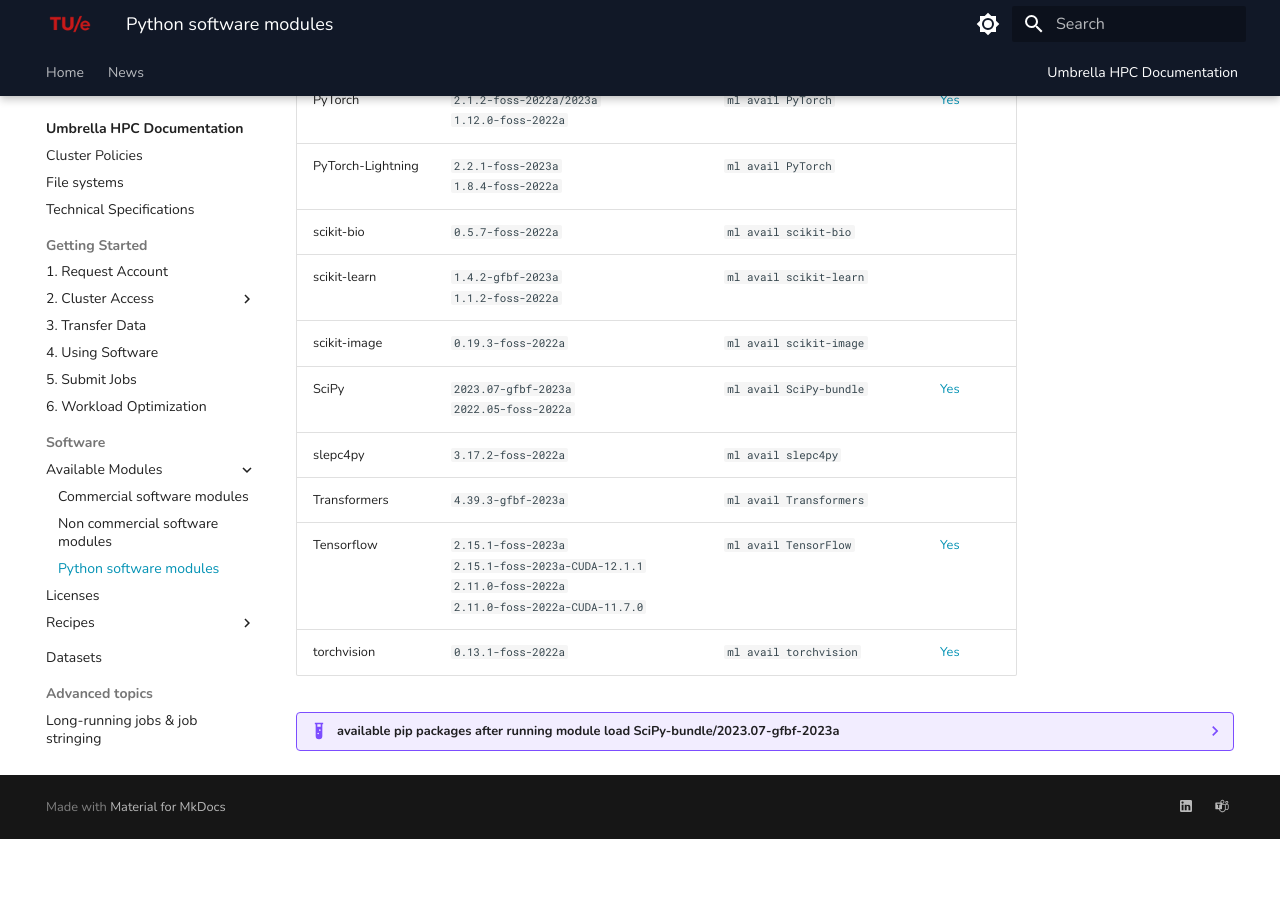
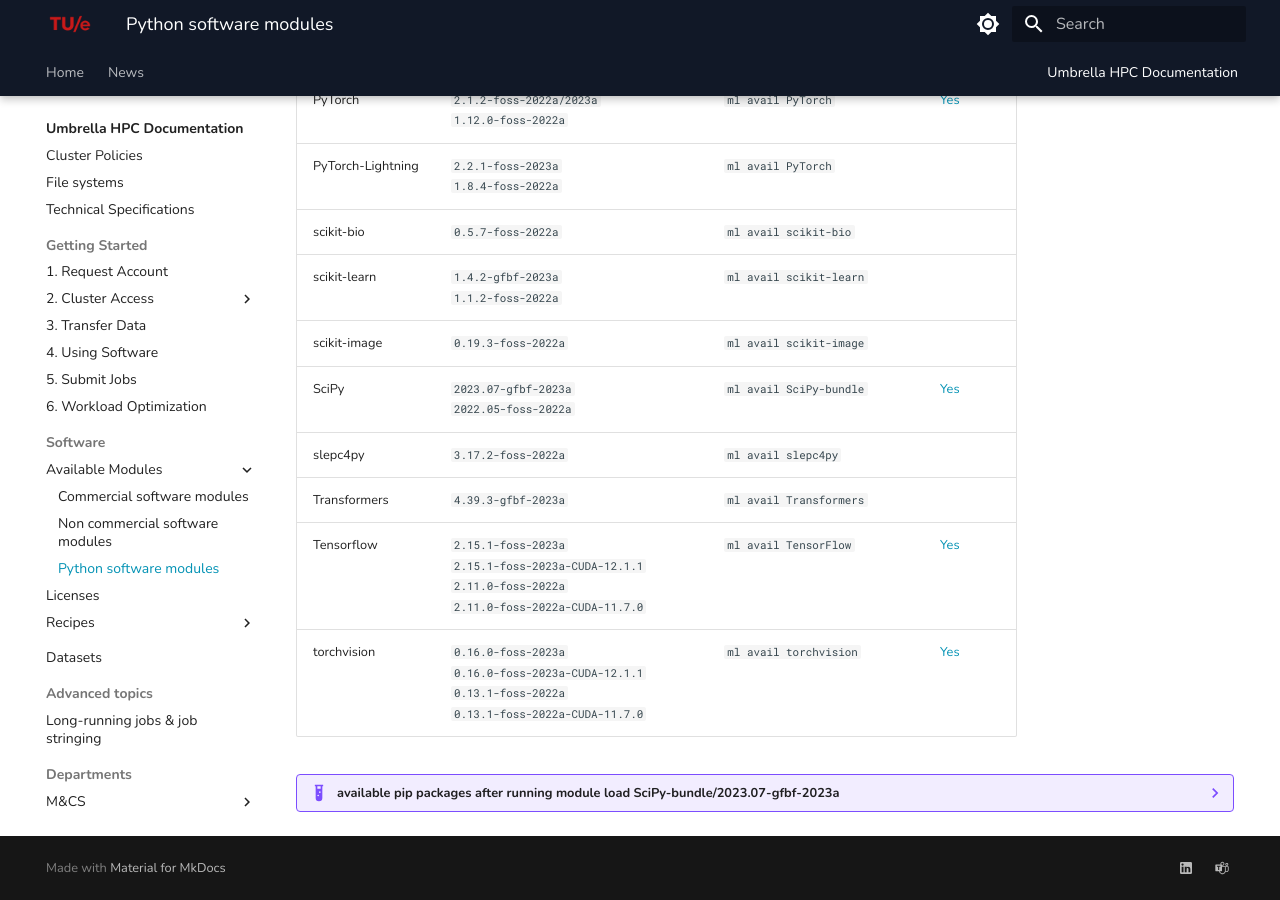
Before and after one commit to gferhpc/supercomputing.tue.nl, an MkDocs documentation site: the page built from pages/documentation/software/modules/python.md, in a window 1280 px wide and 900 px high, scrolled down 1012 px. Built offline with MkDocs 1.6.1 and Material for MkDocs 9.7.7, drawn with Linux system fonts in a browser that asks for light colours; before the commit the page ends 1851 px from its top, so only the background shows below that.

Commit message:
Update python.md

````diff
--- a/pages/documentation/software/modules/python.md
+++ b/pages/documentation/software/modules/python.md
@@ -27,7 +27,7 @@
 | slepc4py          | `3.17.2-foss-2022a`                                                          | `ml avail slepc4py`     |                                                                 |
 | Transformers      | `4.39.3-gfbf-2023a`                                                          | `ml avail Transformers` |                                                                 |
 | Tensorflow        | `2.15.1-foss-2023a`<br/>`2.15.1-foss-2023a-CUDA-12.1.1`<br>`2.11.0-foss-2022a`<br>`2.11.0-foss-2022a-CUDA-11.7.0`   | `ml avail TensorFlow`   | [Yes](https://hpc.tue.nl "included in Jupyter"){:target=_blank} |
-| torchvision       | `0.13.1-foss-2022a`                                                          | `ml avail torchvision`  | [Yes](https://hpc.tue.nl "included in Jupyter"){:target=_blank} |
+| torchvision       | `0.16.0-foss-2023a`<br>`0.16.0-foss-2023a-CUDA-12.1.1`<br>`0.13.1-foss-2022a`<br>`0.13.1-foss-2022a-CUDA-11.7.0` | `ml avail torchvision`  | [Yes](https://hpc.tue.nl "included in Jupyter"){:target=_blank} |
 
 ??? example "available pip packages after running module load SciPy-bundle/2023.07-gfbf-2023a"
     ```shell
````
